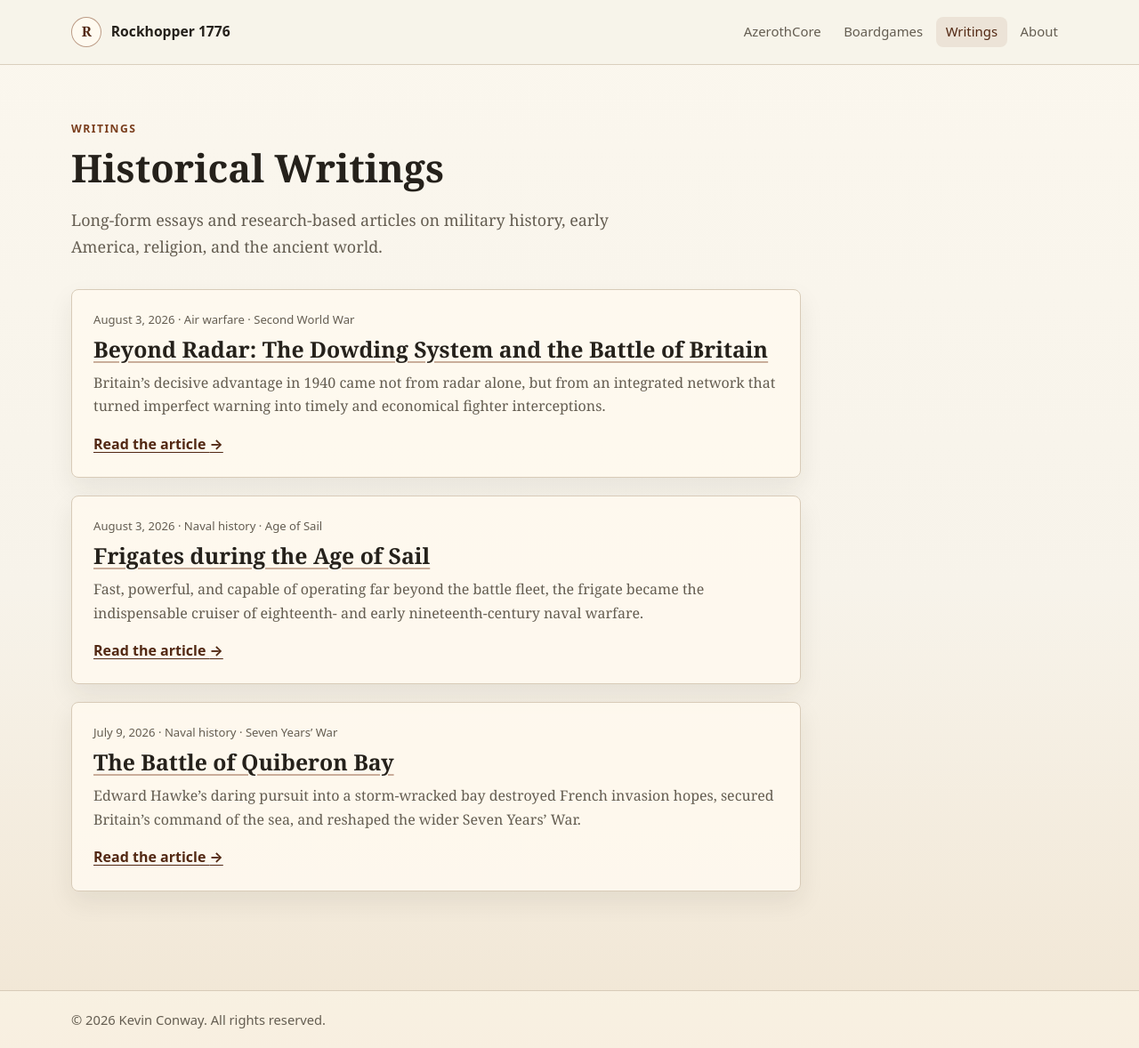
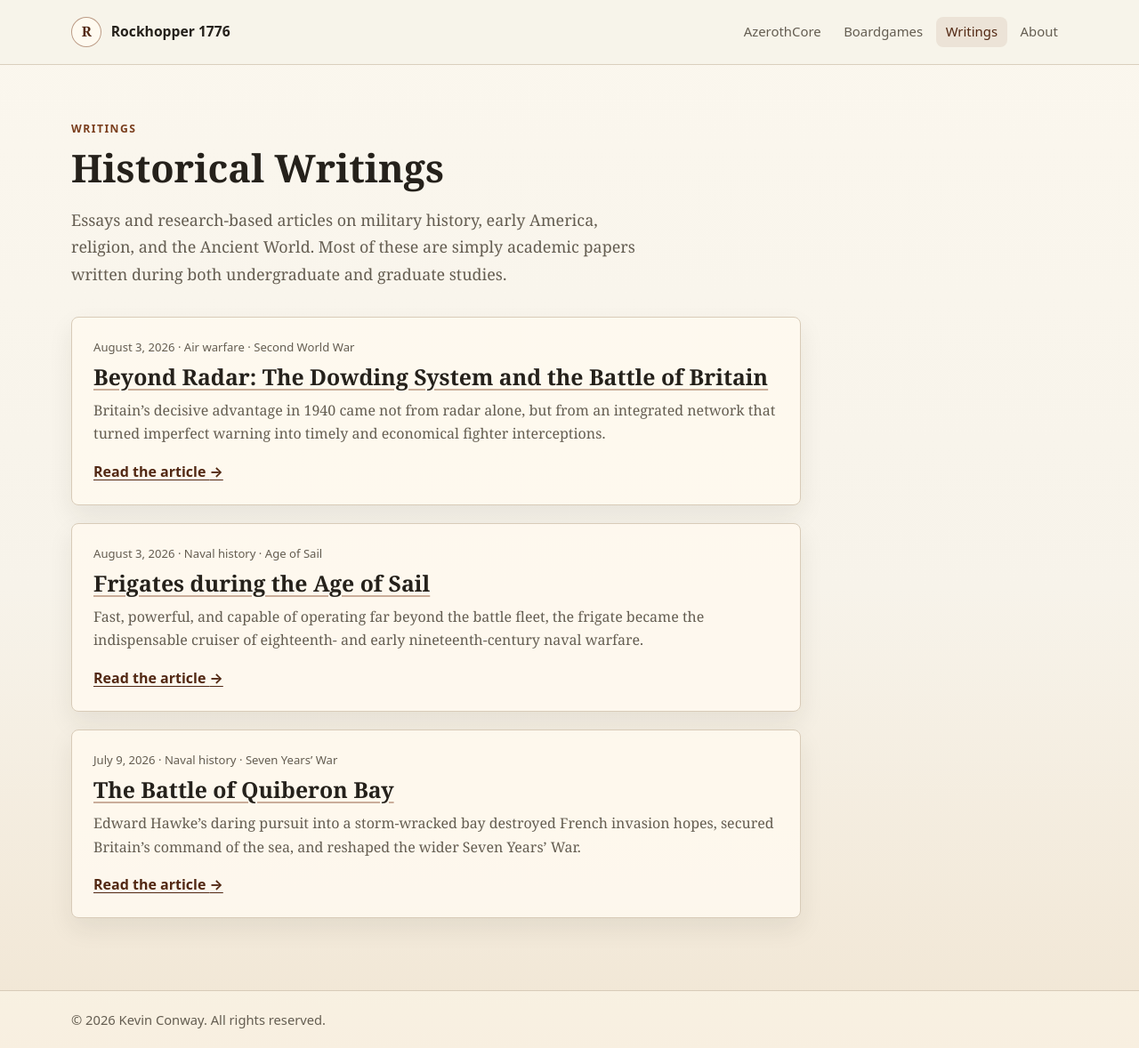
Before and after one commit to Rockhopper1776/rockhopper1776.github.io, a Jekyll site: the page built from articles.html, in a window 1280 px wide and 1178 px high. Shown: the whole window at 89% size. Built offline with Jekyll 4.4.1, drawn with Linux system fonts in a browser that asks for light colours.

Commit message:
articles cleanup

```diff
--- a/articles.html
+++ b/articles.html
@@ -9,8 +9,9 @@ section: writings
 <p class="eyebrow">Writings</p>
 <h1>Historical Writings</h1>
 <p class="lead">
-  Long-form essays and research-based articles on military history, early America,
-  religion, and the ancient world.
+  Essays and research-based articles on military history, early America,
+  religion, and the Ancient World. Most of these are simply academic papers written
+  during both undergraduate and graduate studies.
 </p>
 
 <section class="content-list" aria-label="Published writings">
```
